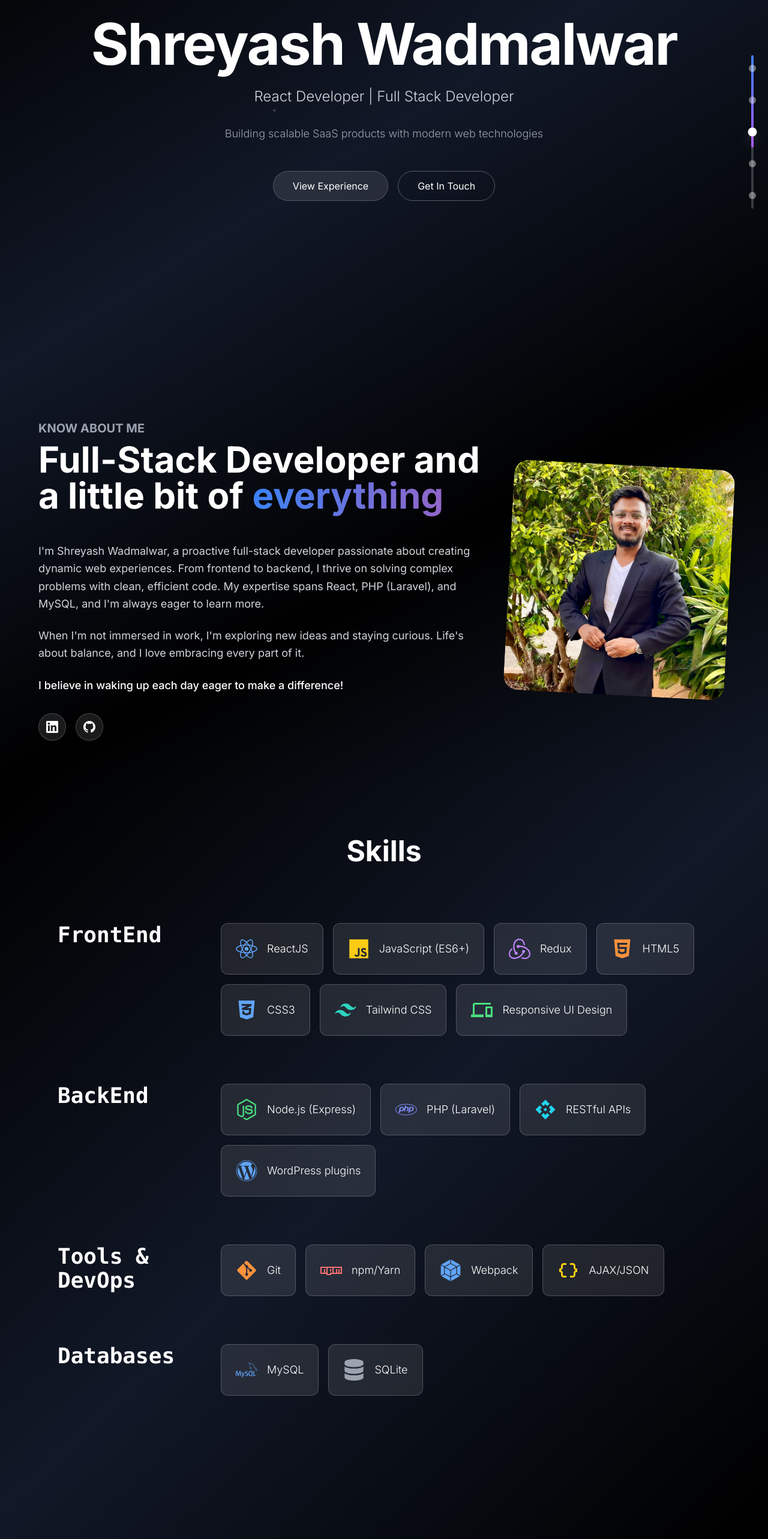
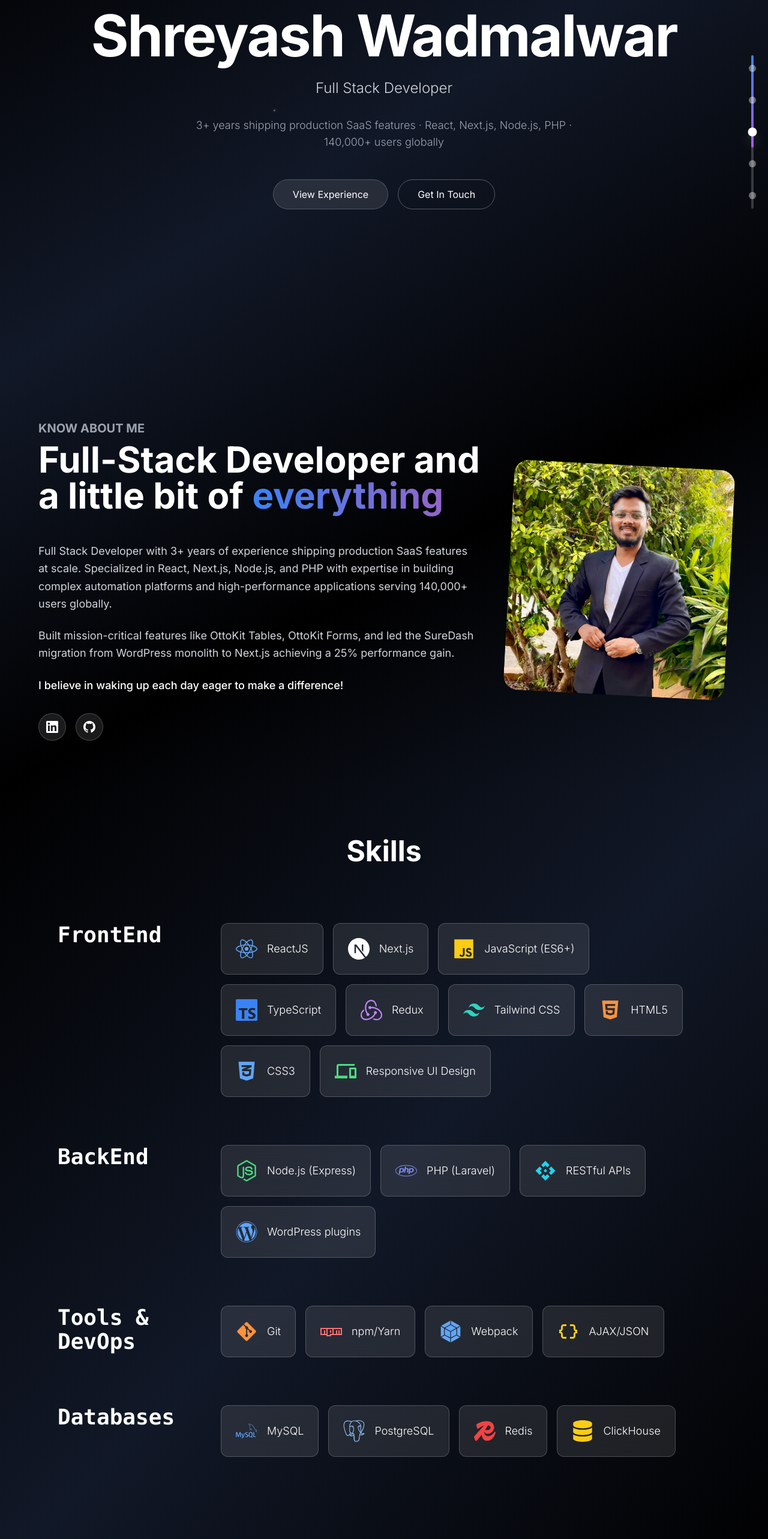
Before and after one commit to shreywadmalwar/shreyash_wadmalwar, a React (Create React App) app: page / in a window 1280 px wide. Shown: the part 180-2746 px from the top of the page at 60% size. Built offline with nearby package versions, Linux system fonts and the light colour scheme.

Commit message:
Update content and tech stack from resume

```diff
--- a/src/components/About.js
+++ b/src/components/About.js
@@ -20,14 +20,11 @@ const About = () => {
 
               <div className="space-y-6 text-lg text-gray-300 leading-relaxed">
                 <p>
-                  I'm Shreyash Wadmalwar, a proactive full-stack developer passionate about creating dynamic web experiences.
-                  From frontend to backend, I thrive on solving complex problems with clean, efficient code. My expertise spans
-                  React, PHP (Laravel), and MySQL, and I'm always eager to learn more.
+                  Full Stack Developer with 3+ years of experience shipping production SaaS features at scale. Specialized in React, Next.js, Node.js, and PHP with expertise in building complex automation platforms and high-performance applications serving 140,000+ users globally.
                 </p>
 
                 <p>
-                  When I'm not immersed in work, I'm exploring new ideas and staying curious. Life's about balance,
-                  and I love embracing every part of it.
+                  Built mission-critical features like OttoKit Tables, OttoKit Forms, and led the SureDash migration from WordPress monolith to Next.js achieving a 25% performance gain.
                 </p>
 
                 <p className="font-medium text-white">
--- a/src/components/Hero.js
+++ b/src/components/Hero.js
@@ -8,10 +8,10 @@ const Hero = ({ scrollToSection }) => {
           Shreyash Wadmalwar
         </h1>
         <p className="text-lg md:text-xl lg:text-2xl text-gray-300 mb-6 md:mb-8 font-light">
-          React Developer | Full Stack Developer
+          Full Stack Developer
         </p>
         <p className="text-base md:text-lg text-gray-400 mb-8 md:mb-12 max-w-2xl mx-auto font-light">
-          Building scalable SaaS products with modern web technologies
+          3+ years shipping production SaaS features · React, Next.js, Node.js, PHP · 140,000+ users globally
         </p>
         <div className="flex flex-col sm:flex-row gap-4 justify-center">
           <button
--- a/src/components/Projects.js
+++ b/src/components/Projects.js
@@ -35,29 +35,26 @@ const Projects = () => {
   const experience = {
     period: 'APR 2023 - Present',
     company: 'Brainstorm Force',
-    location: 'Remote work',
+    location: 'Pune, India',
     role: 'Software Developer',
     projects: [
       {
-        title: 'SureDash (Community Dashboard Product)',
+        title: 'OttoKit — Automation Platform',
         achievements: [
-          'Migrated a legacy WordPress dashboard to a React-based UI (using Force UI and Tailwind) with pixel-perfect fidelity to Figma designs.',
-          'Developed reusable React components and custom PHP REST APIs, replacing legacy AJAX calls and boosting application speed by 25%.',
-          'Implemented backend logic (PHP/MySQL) and secure user authentication flows, improving reliability and performance.'
+          'Engineered AI-powered OttoKit Forms with drag-and-drop builder and public form deployment.',
+          'Built OttoKit Tables (Zapier-style data management) with CRUD operations, field customization, and plan-based tiering.',
+          'Architected Global Variables system with encryption for secure secret management across workflows.',
+          'Optimized API performance by 25% through REST refactoring, Redis caching, and async job queue optimization.',
+          'Designed event-driven architecture with 50+ domain events enabling real-time automation across 170+ integrations via WebSocket.',
+          'Built WordPress plugin integrations for Store Engine, LatePoint, and SureDash enabling e-commerce and booking automation.'
         ]
       },
       {
-        title: 'SureMembers (Membership Plugin Product)',
+        title: 'SureDash — Community Dashboard',
         achievements: [
-          'Migrated legacy admin panels to a React front-end, powered by custom PHP REST endpoints.',
-          'Redesigned the UI for a clean, consistent UX across WordPress plugins.'
-        ]
-      },
-      {
-        title: 'OttoKit (Automation Product)',
-        achievements: [
-          'Built integrations with 170+ platforms like Zoho Suite and Jira Cloud using their external REST APIs.',
-          'Created custom actions and triggers for these apps to automate user workflows.'
+          'Led React migration from WordPress monolith to Next.js, improving performance by 25%.',
+          'Developed reusable React components with optimized PHP REST APIs replacing legacy AJAX.',
+          'Integrated Giphy for GIF insertion and built post duplication feature for content creators.'
         ]
       }
     ]
@@ -147,7 +144,7 @@ const Projects = () => {
 
                   <div className="mt-8 pt-6 border-t border-white/10">
                     <div className="flex flex-wrap gap-3">
-                      {['React', 'JavaScript (ES6+)', 'PHP (Laravel)', 'MySQL', 'Tailwind CSS', 'REST APIs', 'WordPress'].map((tech, index) => (
+                      {['React', 'Next.js', 'TypeScript', 'PHP (Laravel)', 'Node.js', 'MySQL', 'PostgreSQL', 'Redis', 'Tailwind CSS', 'REST APIs', 'WordPress'].map((tech, index) => (
                         <span
                           key={index}
                           className="bg-white/10 border border-white/20 text-white px-4 py-2 rounded-full text-sm font-medium hover:bg-white/20 transition-all duration-300"
--- a/src/components/Skills.js
+++ b/src/components/Skills.js
@@ -4,7 +4,7 @@ import {
   FaReact, FaJs, FaHtml5, FaCss3Alt, FaNodeJs, FaPhp, FaGitAlt, FaNpm, FaWordpress, FaDatabase
 } from 'react-icons/fa';
 import {
-  SiRedux, SiTailwindcss, SiWebpack, SiMysql
+  SiRedux, SiTailwindcss, SiWebpack, SiMysql, SiTypescript, SiNextdotjs, SiPostgresql, SiRedis
 } from 'react-icons/si';
 import {
   MdDevices, MdApi, MdDataObject
@@ -22,11 +22,13 @@ const skillCategories = [
     title: 'FrontEnd',
     skills: [
       { name: 'ReactJS', icon: FaReact, startDate: '2023-04-18', color: 'text-blue-400' },
+      { name: 'Next.js', icon: SiNextdotjs, startDate: '2023-04-18', color: 'text-white' },
       { name: 'JavaScript (ES6+)', icon: FaJs, startDate: '2023-04-18', color: 'text-yellow-400' },
+      { name: 'TypeScript', icon: SiTypescript, startDate: '2023-04-18', color: 'text-blue-500' },
       { name: 'Redux', icon: SiRedux, startDate: '2024-06-01', color: 'text-purple-400' },
+      { name: 'Tailwind CSS', icon: SiTailwindcss, startDate: '2023-07-01', color: 'text-teal-400' },
       { name: 'HTML5', icon: FaHtml5, startDate: '2023-04-18', color: 'text-orange-400' },
       { name: 'CSS3', icon: FaCss3Alt, startDate: '2023-04-18', color: 'text-blue-400' },
-      { name: 'Tailwind CSS', icon: SiTailwindcss, startDate: '2023-07-01', color: 'text-teal-400' },
       { name: 'Responsive UI Design', icon: MdDevices, startDate: '2023-04-18', color: 'text-green-400' }
     ]
   },
@@ -52,7 +54,9 @@ const skillCategories = [
     title: 'Databases',
     skills: [
       { name: 'MySQL', icon: SiMysql, startDate: '2023-04-18', color: 'text-blue-400' },
-      { name: 'SQLite', icon: FaDatabase, startDate: '2024-06-01', color: 'text-gray-400' }
+      { name: 'PostgreSQL', icon: SiPostgresql, startDate: '2023-04-18', color: 'text-blue-300' },
+      { name: 'Redis', icon: SiRedis, startDate: '2023-04-18', color: 'text-red-500' },
+      { name: 'ClickHouse', icon: FaDatabase, startDate: '2023-04-18', color: 'text-yellow-400' }
     ]
   }
 ];
```
